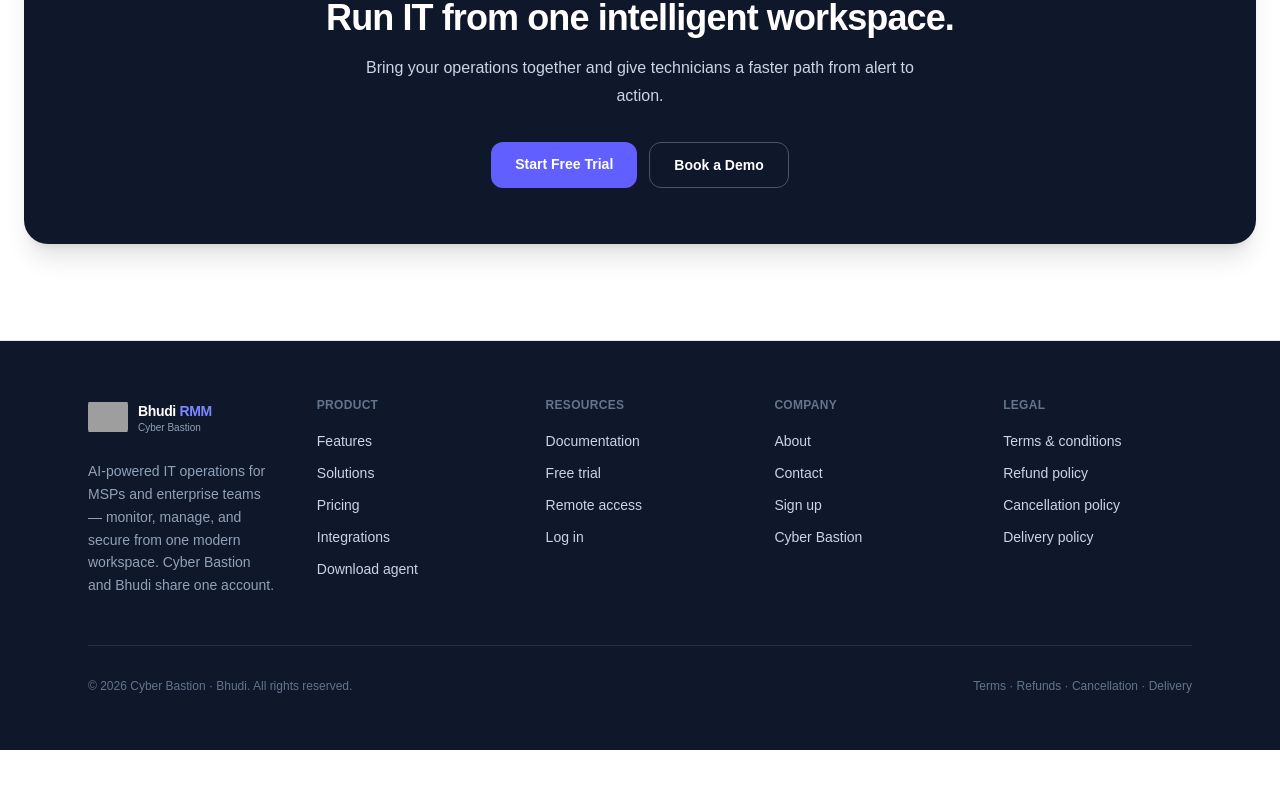
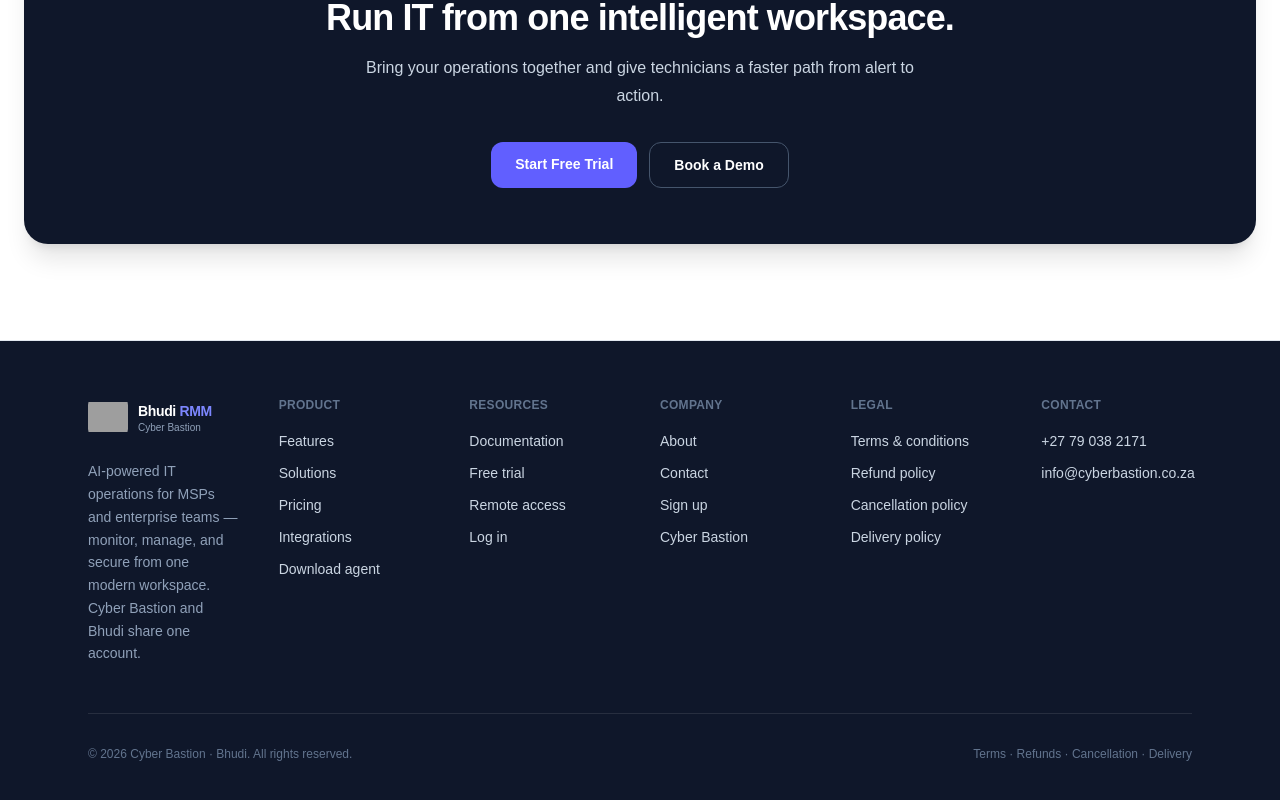
Before and after one commit to PleaseMahobo/Bhudi-Online, a Next.js app in the folder frontend/: page / in a window 1280 px wide. Shown: the part 2566-3366 px from the top of the page. Before the commit the page ends 3316 px from the top, so only its background shows below. Built offline with nearby package versions, Linux system fonts and the light colour scheme; no server answers; grey boxes are pictures that could not be loaded.

Commit message:
Fix marketing footer contact layout

```diff
--- a/frontend/src/shared/marketing/PublicFooter.tsx
+++ b/frontend/src/shared/marketing/PublicFooter.tsx
@@ -39,13 +39,20 @@ const COLS = [
       { href: '/terms#delivery', label: 'Delivery policy' },
     ],
   },
+  {
+    title: 'Contact',
+    links: [
+      { href: 'tel:+27790382171', label: '+27 79 038 2171' },
+      { href: 'mailto:info@cyberbastion.co.za', label: 'info@cyberbastion.co.za' },
+    ],
+  },
 ];
 
 export default function PublicFooter() {
   return (
     <footer className="border-t border-slate-200 bg-[#0F172A] text-slate-300">
       <div className="mx-auto max-w-6xl px-4 py-14 sm:px-6">
-        <div className="grid gap-10 md:grid-cols-5">
+        <div className="grid gap-10 sm:grid-cols-2 md:grid-cols-3 lg:grid-cols-6">
           <div>
             <BhudiLogo href="/" size="md" withWordmark inverted />
             <p className="mt-4 max-w-xs text-sm leading-relaxed text-slate-400">
```
